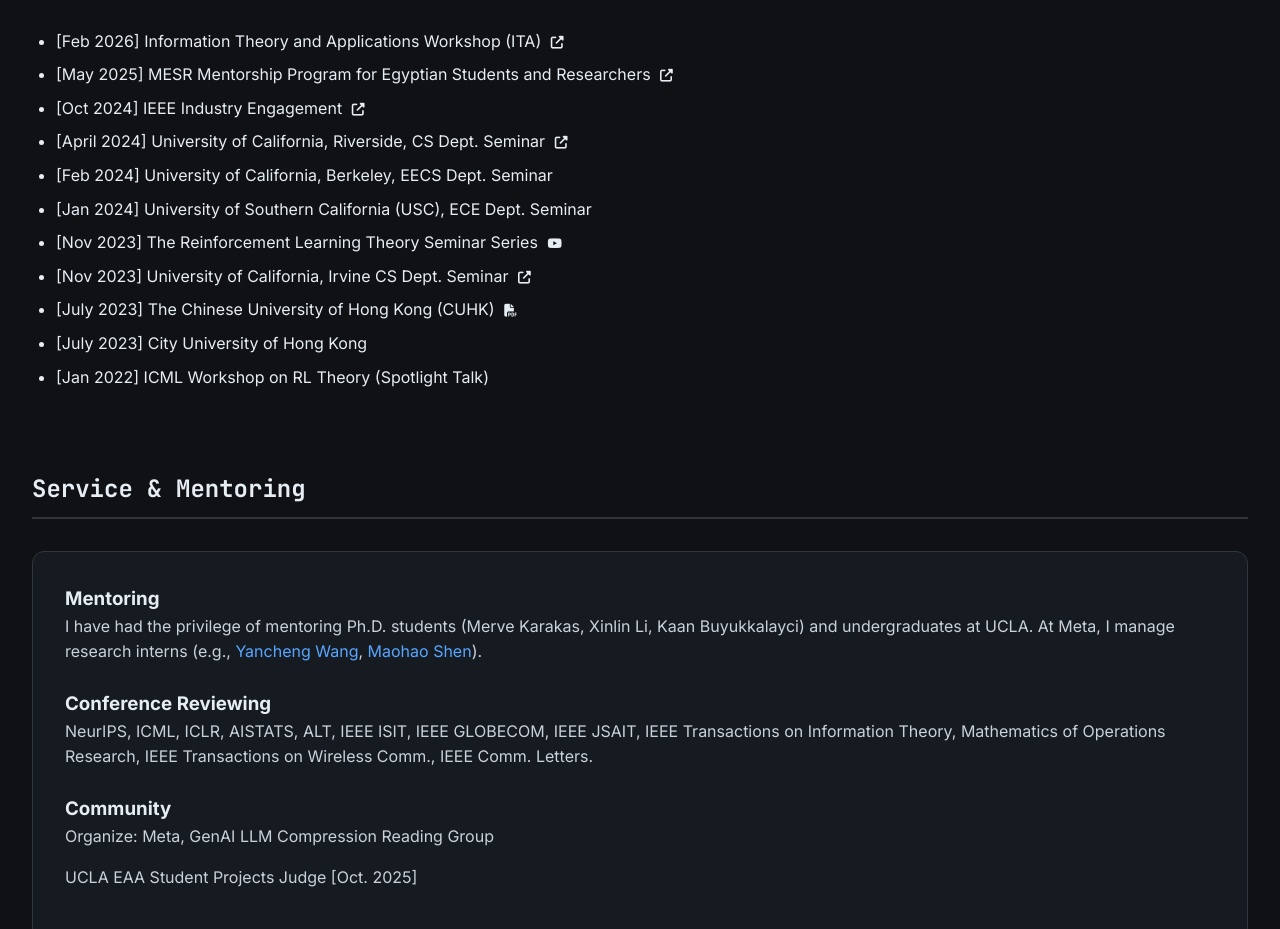
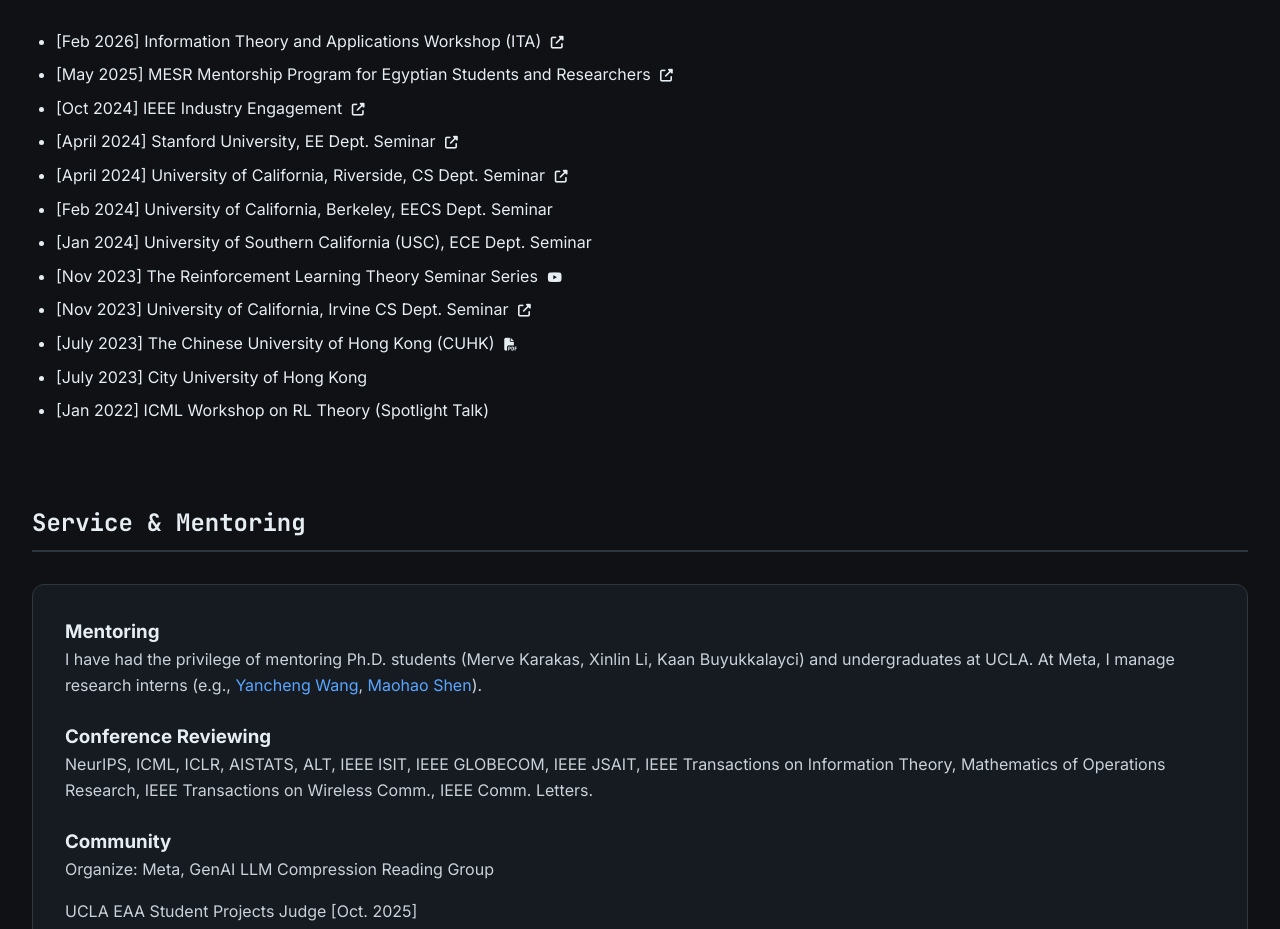
Before and after one commit to o-hanna/o-hanna.github.io, a plain HTML site: page index.html in a window 1280 px wide. Shown: the part 3127-4056 px from the top of the page. Drawn offline with Linux system fonts and the light colour scheme.

Commit message:
Update talk links and add new seminar entry

```diff
--- a/index.html
+++ b/index.html
@@ -191,7 +191,7 @@
                 <li class="talk-item">
                     <span class="talk-date">[May 2025]</span>
                     <span class="talk-venue">
-                        <a href="https://web.stanford.edu/group/it-forum/talks/talks/2024/osama-hanna/" target="_blank" class="venue-link">
+                        <a href="https://www.facebook.com/photo/?fbid=122190224090261081&set=a.122141150294261081" target="_blank" class="venue-link">
                             MESR Mentorship Program for Egyptian Students and Researchers <i class="fas fa-external-link-alt" style="font-size: 0.8rem; margin-left: 5px;"></i>
                         </a>
                     </span>
@@ -201,6 +201,14 @@
                     <span class="talk-venue">
                         <a href="https://www.facebook.com/photo?fbid=122153075192280996&set=a.122104515494280996" target="_blank" class="venue-link">
                             IEEE Industry Engagement <i class="fas fa-external-link-alt" style="font-size: 0.8rem; margin-left: 5px;"></i>
+                        </a>
+                    </span>
+                </li>
+                <li class="talk-item">
+                    <span class="talk-date">[April 2024]</span>
+                    <span class="talk-venue">
+                        <a href="https://web.stanford.edu/group/it-forum/talks/talks/2024/osama-hanna/" target="_blank" class="venue-link">
+                            Stanford University, EE Dept. Seminar <i class="fas fa-external-link-alt" style="font-size: 0.8rem; margin-left: 5px;"></i>
                         </a>
                     </span>
                 </li>
```
